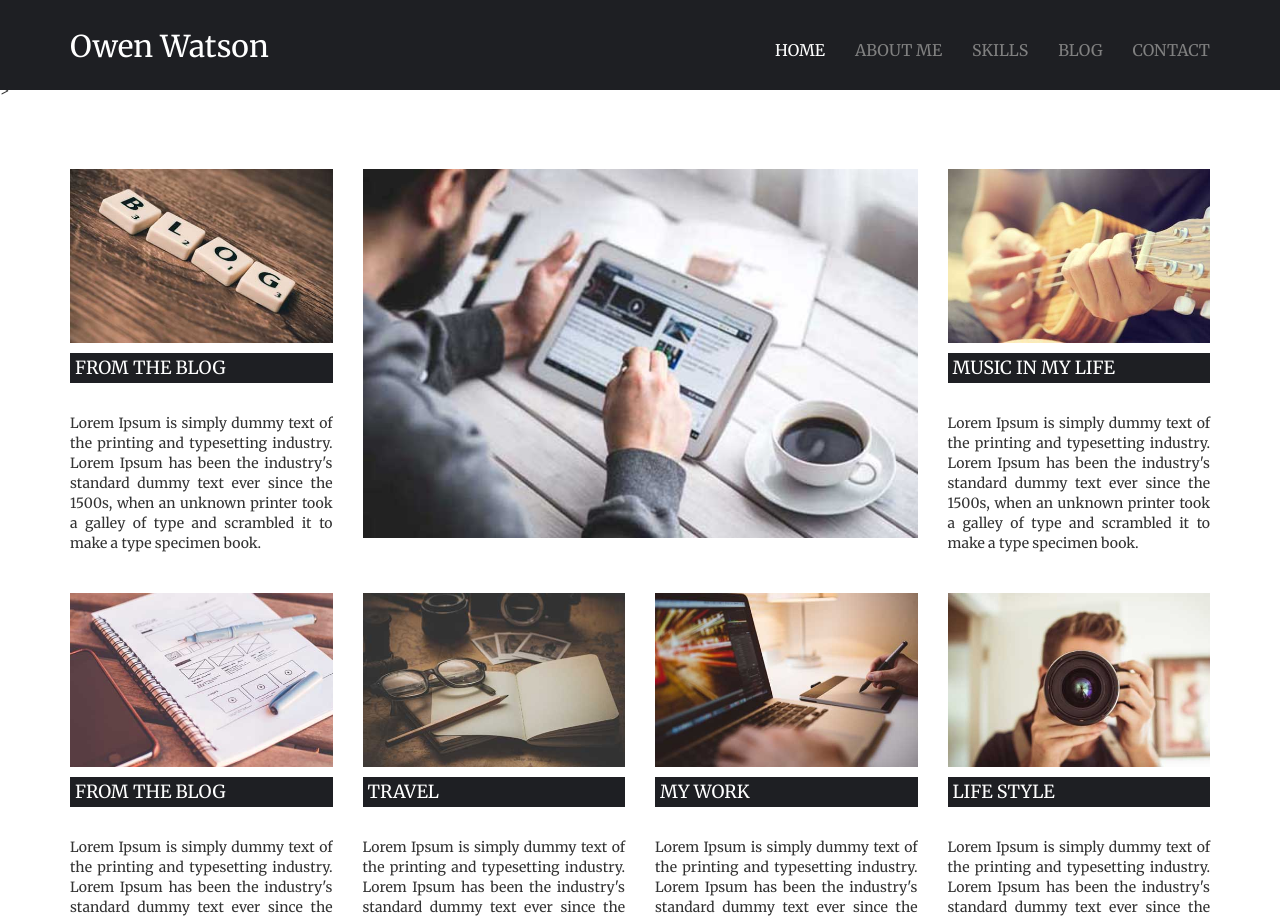
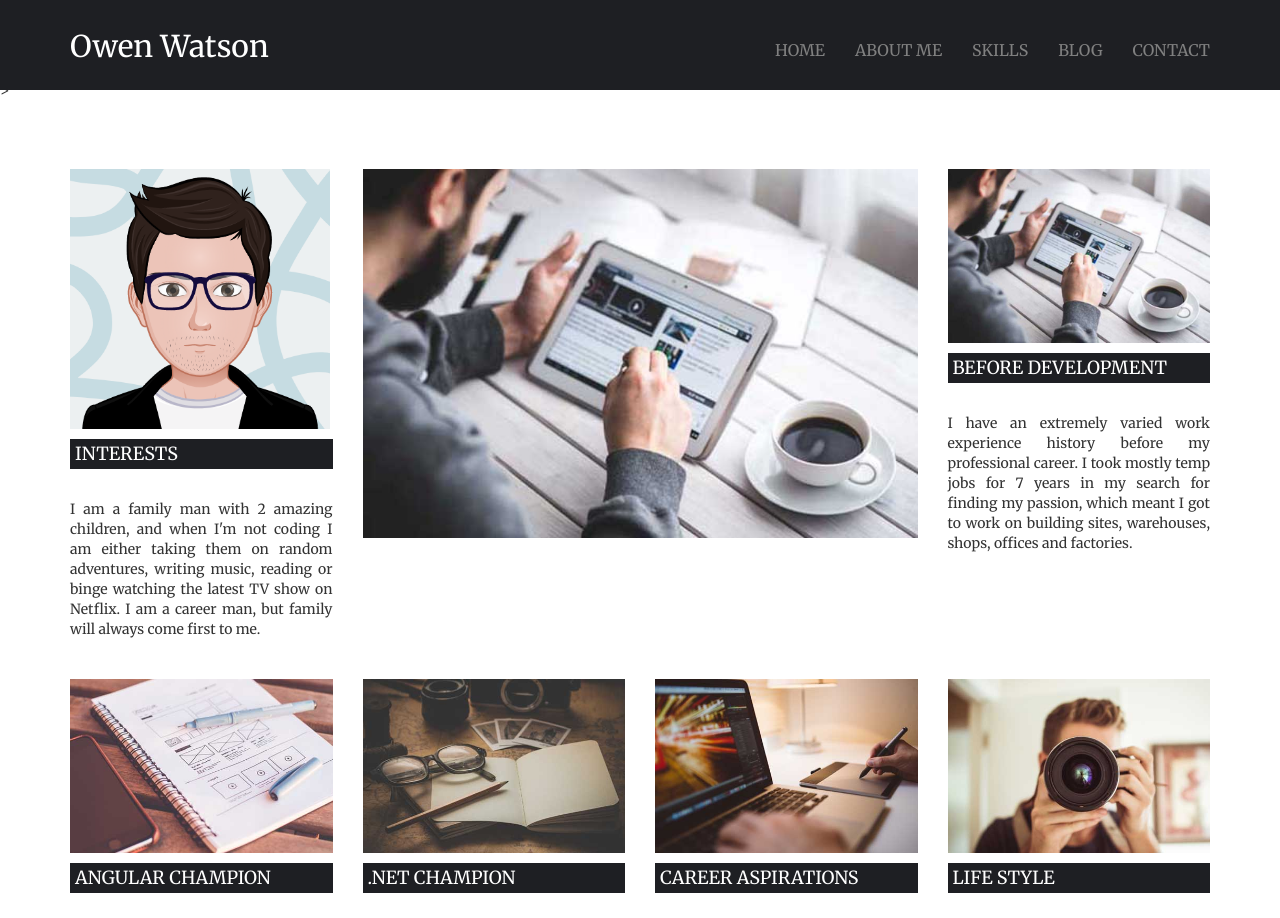
Before and after one commit to WelshWatson/blog, an Angular app: page /about in a window 1280 px wide. Shown: the top 918 px of the page. Built offline with nearby package versions, Linux system fonts and the light colour scheme.

Commit message:
Added content to skills and about pages

```diff
--- a/src/app/components/about/about.component.html
+++ b/src/app/components/about/about.component.html
@@ -4,39 +4,39 @@
         </div>
 		<div class="row">
 			<div class="col-md-3">
-				<img src="../../../assets/images/image2.jpg" class="img-responsive">
-				<h4 style="color: #fff; background-color: #1E1F23; padding: 5px;">FROM THE BLOG</h4>
+				<img src="../../../assets/images/avatar.png" style="height: 260px;" class="img-responsive">
+				<h4 style="color: #fff; background-color: #1E1F23; padding: 5px;">INTERESTS</h4>
 				<br>
-				<p class="text-justify">Lorem Ipsum is simply dummy text of the printing and typesetting industry. Lorem Ipsum has been the industry's standard dummy text ever since the 1500s, when an unknown printer took a galley of type and scrambled it to make a type specimen book. </p>
+        <p class="text-justify">I am a family man with 2 amazing children, and when I'm not coding I am either taking them on random adventures, writing music, reading or binge watching the latest TV show on Netflix. I am a career man, but family will always come first to me.</p>
 			</div>
 			<div class="col-md-6">
-				<img src="../../../assets/images/image1.jpg" class="img-responsive" style="margin-bottom: 15px;">
+            <img src="../../../assets/images/image1.jpg" class="img-responsive" style="margin-bottom: 15px;">
 			</div>
 			<div class="col-md-3">
-				<img src="../../../assets/images/image3.jpg" class="img-responsive">
-				<h4 style="color: #fff; background-color: #1E1F23; padding: 5px;">MUSIC IN MY LIFE</h4>
+				<img src="../../../assets/images/image1.jpg" class="img-responsive">
+				<h4 style="color: #fff; background-color: #1E1F23; padding: 5px;">BEFORE DEVELOPMENT</h4>
 				<br>
-				<p class="text-justify">Lorem Ipsum is simply dummy text of the printing and typesetting industry. Lorem Ipsum has been the industry's standard dummy text ever since the 1500s, when an unknown printer took a galley of type and scrambled it to make a type specimen book. </p>
+        <p class="text-justify">I have an extremely varied work experience history before my professional career. I took mostly temp jobs for 7 years in my search for finding my passion, which meant I got to work on building sites, warehouses, shops, offices and factories. </p>
 			</div>
 		</div>
 		<div class="row" style="padding-top: 30px;">
 			<div class="col-md-3">
 				<img src="../../../assets/images/image4.jpg" class="img-responsive">
-				<h4 style="color: #fff; background-color: #1E1F23; padding: 5px;">FROM THE BLOG</h4>
+				<h4 style="color: #fff; background-color: #1E1F23; padding: 5px;">ANGULAR CHAMPION</h4>
 				<br>
-				<p class="text-justify">Lorem Ipsum is simply dummy text of the printing and typesetting industry. Lorem Ipsum has been the industry's standard dummy text ever since the 1500s, when an unknown printer took a galley of type and scrambled it to make a type specimen book. </p>
+				<p class="text-justify">At Optimum Credit I am lead developer and champion of the modernization project. I performed the initial research into new frameworks (React, Vue. Aurelia etc.) and finally settled on Angular. Our team of 7 have successfully rewritten all legacy code.</p>
 			</div>
 			<div class="col-md-3">
 				<img src="../../../assets/images/image7.jpg" class="img-responsive">
-				<h4 style="color: #fff; background-color: #1E1F23; padding: 5px;">TRAVEL</h4>
+				<h4 style="color: #fff; background-color: #1E1F23; padding: 5px;">.NET CHAMPION</h4>
 				<br>
-				<p class="text-justify">Lorem Ipsum is simply dummy text of the printing and typesetting industry. Lorem Ipsum has been the industry's standard dummy text ever since the 1500s, when an unknown printer took a galley of type and scrambled it to make a type specimen book. </p>
+				<p class="text-justify">As well as rewriting the front end in Angular for Optimum Credit, my team have also rewritten much of the back end. Converting the old WCF services into WebApi 2.0 projects, introducing .NetCore and finally SignalR for live updates.</p>
 			</div>
 			<div class="col-md-3">
 				<img src="../../../assets/images/image5.jpg" class="img-responsive">
-				<h4 style="color: #fff; background-color: #1E1F23; padding: 5px;">MY WORK</h4>
+				<h4 style="color: #fff; background-color: #1E1F23; padding: 5px;">CAREER ASPIRATIONS</h4>
 				<br>
-				<p class="text-justify">Lorem Ipsum is simply dummy text of the printing and typesetting industry. Lorem Ipsum has been the industry's standard dummy text ever since the 1500s, when an unknown printer took a galley of type and scrambled it to make a type specimen book. </p>
+				<p class="text-justify">I love that IT forces us to continually learn and push the boundaries, however, at some point I would like to concerntrate on the people and teams more than the code itself. Having worked with individuals from all walks of life I believe I am very personable.</p>
 			</div>
 			<div class="col-md-3">
 				<img src="../../../assets/images/image6.jpg" class="img-responsive">
--- a/src/app/components/home/home.component.html
+++ b/src/app/components/home/home.component.html
@@ -4,11 +4,10 @@
         </div>
 		<div class="row">
 			<div class="col-md-6" style="background-color: #1E1F23; opacity: 0.8; padding: 20px;">
-				<h1>HELLO</h1>
-				<h1>I AM OWEN WATSON</h1>
-				<h1>WELCOME TO MY</h1>
-				<h1>PERSONAL PAGE!</h1>
-			</div>
+				<h2>HELLO</h2>
+        <h2>I AM OWEN WATSON</h2>
+        <h2>AND THIS IS MY PERSONAL PAGE</h2>
+      </div>
 		</div>
-	</div>
+  </div>
 </div>
--- a/src/app/components/navbar/navbar.component.html
+++ b/src/app/components/navbar/navbar.component.html
@@ -7,17 +7,17 @@
 				<span class="icon-bar"></span>
 				<span class="icon-bar"></span>
 				<span class="icon-bar"></span>
-			</button>
+      </button>
 			<h2>Owen Watson</h2>
 		</div>
 		<!-- Collect the nav links, forms, and other content for toggling -->
 		<div class="collapse navbar-collapse" id="bs-example-navbar-collapse-1">
 			<ul class="nav navbar-nav navbar-right">
-				<li class="active"><a routerLink="" routerLinkActive="active" class="smooth-scroll">HOME</a></li>
-				<li class=""><a routerLink="/about" routerLinkActive="active" class="smooth-scroll">ABOUT ME</a></li>
-				<li class=""><a routerLink="/skills" routerLinkActive="active" class="smooth-scroll">SKILLS</a></li>
-				<li class=""><a routerLink="/blog" routerLinkActive="active" class="smooth-scroll">BLOG</a></li>
-				<li class=""><a routerLink="/contact" routerLinkActive="active" class="smooth-scroll">CONTACT</a></li>
+				<li class=""><a routerLink="" routerLinkActive="active">HOME</a></li>
+				<li class=""><a routerLink="/about" routerLinkActive="active">ABOUT ME</a></li>
+				<li class=""><a routerLink="/skills" routerLinkActive="active">SKILLS</a></li>
+				<li class=""><a routerLink="/blog" routerLinkActive="active">BLOG</a></li>
+				<li class=""><a routerLink="/contact" routerLinkActive="active">CONTACT</a></li>
 			</ul>
 		</div><!-- /.navbar-collapse -->
 	</div><!-- /.container-fluid -->
--- a/src/app/components/skills/skills.component.html
+++ b/src/app/components/skills/skills.component.html
@@ -5,18 +5,13 @@
         </div>
 		<div class="row">
 			<div class="col-md-6">
-				<h3>What is Lorem Ipsum?</h3>
-				<p class="text-justify">Lorem Ipsum is simply dummy text of the printing and typesetting industry. Lorem Ipsum has been the industry's standard dummy text ever since the 1500s, when an unknown printer took a galley of type and scrambled it to make a type specimen book.</p>
+				<h3>Full stack developer</h3>
+				<p class="text-justify">I consider myself a full stack .Net/Javascript developer. My strengths lay with the .Net Framework, .NetCore and Angular however I have experience and am adept with Vue.js, T-Sql, MongoDB, Webforms, jQuery, Node.js, Git, VSTS, SignalR and Azure Devops. </p>
 				<br>
-				<h3>Where does it come from?</h3>
-				<p class="text-justify">Contrary to popular belief, Lorem Ipsum is not simply random text. It has roots in a piece of classical Latin literature from 45 BC, making it over 2000 years old.</p>
+				<h3>Soft skills</h3>
+				<p class="text-justify">As a developer your ability to code is paramount, however, I believe having soft skills can over rank tech skills in some areas. I have met a few 'Rockstars' in my career and while they can churn out impressive code their ability to work in an organization can be negative, a single person cannot do everything.</p>
+        <p class="text-justify">I like to think that I am very easy going and down to earth. I enjoy taking the initiative, steering or being part of a team, knowledge sharing, coaching and being challenged on design choices.</p>
 				<br>
-				<p><i class="fa fa-camera" aria-hidden="true"></i>&nbsp;&nbsp;Lorem ipsum dolor sit amet, consectetur adipiscing elit.</p>
-				<p><i class="fa fa-paint-brush" aria-hidden="true"></i>&nbsp;&nbsp;Lorem ipsum dolor sit amet, consectetur adipiscing elit.</p>
-				<p><i class="fa fa-print" aria-hidden="true"></i>&nbsp;&nbsp;Lorem ipsum dolor sit amet, consectetur adipiscing elit.</p>
-				<p><i class="fa fa-cogs" aria-hidden="true"></i>&nbsp;&nbsp;Lorem ipsum dolor sit amet, consectetur adipiscing elit.</p>
-				<br>
-				<button type="button" class="btn btn-default">MORE</button>
 			</div>
 			<div class="col-md-6">
 			</div>
```
